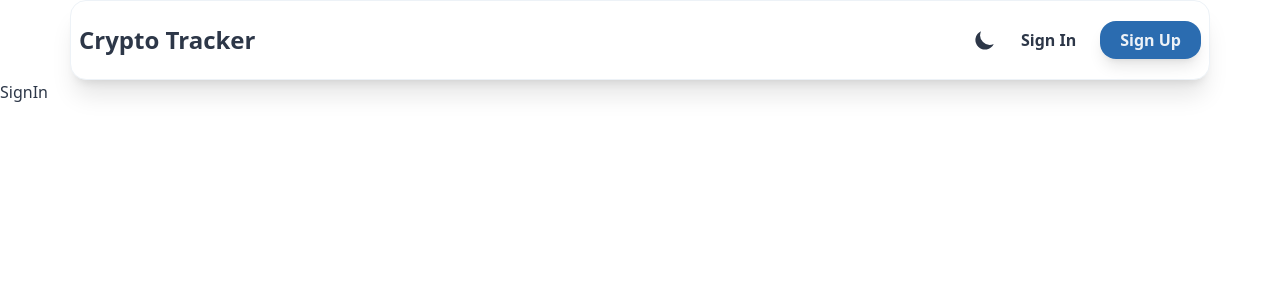
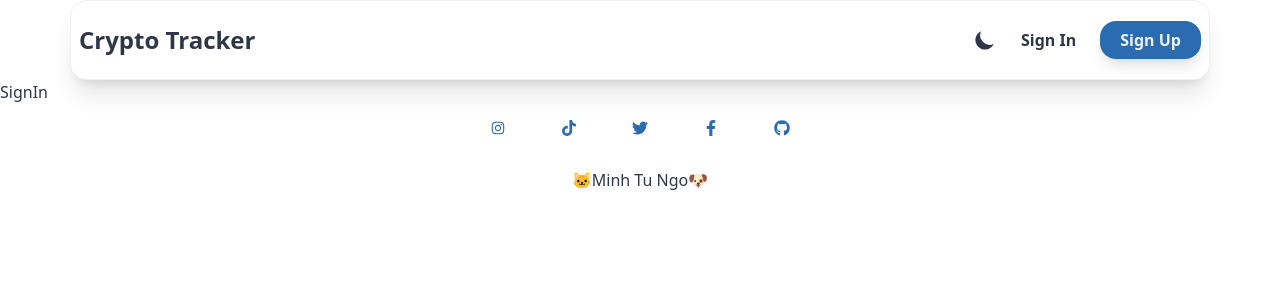
Before and after one commit to minhtungo/crypto-tracker-v2, a React (Create React App) app: page /signin in a window 1280 px wide. Shown: the top 300 px of the page. Built offline with nearby package versions, Linux system fonts and the light colour scheme; no server answers.

Commit message:
Footer Component

```diff
--- a/src/App.js
+++ b/src/App.js
@@ -10,6 +10,7 @@ import Account from './pages/Account';
 import axios from 'axios';
 import { useEffect, useState } from 'react';
 import CoinPage from './pages/CoinPage';
+import Footer from './components/Footer';
 
 function App() {
   const [coins, setCoins] = useState([]);
@@ -37,6 +38,7 @@ function App() {
           <Route path=':coinId' />
         </Route>
       </Routes>
+      <Footer />
     </ThemeProvider>
   );
 }
--- /dev/null
+++ b/src/components/Footer.jsx
@@ -0,0 +1,25 @@
+import ThemeToggle from './ThemeToggle';
+import { AiOutlineInstagram } from 'react-icons/ai';
+import {
+  FaFacebookF,
+  FaGit,
+  FaGithub,
+  FaTiktok,
+  FaTwitter,
+} from 'react-icons/fa';
+
+const Footer = () => {
+  return (
+    <div className='w-full md:w-[300px] py-4 mx-auto'>
+      <div className='flex justify-between text-accent pb-4'>
+        <AiOutlineInstagram />
+        <FaTiktok />
+        <FaTwitter />
+        <FaFacebookF />
+        <FaGithub />
+      </div>
+      <p className='text-center pt-4'>🐱Minh Tu Ngo🐶</p>
+    </div>
+  );
+};
+export default Footer;
--- a/src/pages/CoinPage.jsx
+++ b/src/pages/CoinPage.jsx
@@ -3,13 +3,13 @@ import { useEffect, useState } from 'react';
 import { Sparklines, SparklinesLine } from 'react-sparklines';
 import { FaTwitter, FaFacebook, FaReddit, FaGithub } from 'react-icons/fa';
 import DOMPurify from 'dompurify';
+import { useParams } from 'react-router-dom';
 
 const CoinPage = () => {
   const [coin, setCoin] = useState({});
+  const params = useParams();
 
-  const url =
-    'https://api.coingecko.com/api/v3/coins/bitcoin?localization=false&sparkline=true';
-
+  const url = `https://api.coingecko.com/api/v3/coins/${params.coinId}?localization=false&sparkline=true`;
   useEffect(() => {
     const fetchCoins = async () => {
       const response = await axios.get(url);
@@ -21,7 +21,7 @@ const CoinPage = () => {
   return (
     <div className='rounded-div my-12 py-8'>
       <div className='flex py-8'>
-        <img className='w-20 mr-8 ' src={coin.image?.large} alt={coin.id} />
+        <img className='w-20 mr-8' src={coin.image?.large} alt={coin.id} />
         <div>
           <p className='text-3xl font-bold'>{coin?.name} price</p>
           <p>({coin.symbol?.toUpperCase()} / CAD)</p>
```
